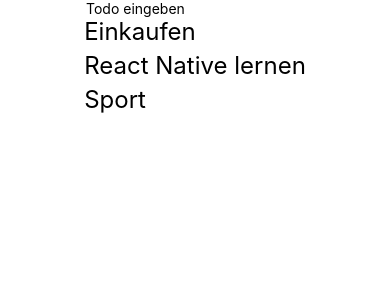
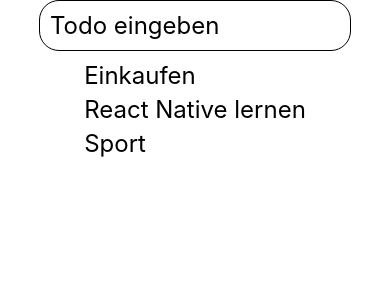
Before and after one commit to behrends/TodosRN, a React Native app: screen / in a window 390 px wide. Shown: the top 300 px of the page. Built offline with nearby package versions, Linux system fonts and the light colour scheme.

Commit message:
Textinput für neue Todos gestyled

```diff
--- a/components/NewTodo.js
+++ b/components/NewTodo.js
@@ -1,5 +1,18 @@
-import { TextInput } from 'react-native';
+import { StyleSheet, TextInput } from 'react-native';
 
 export default function NewTodo() {
-  return <TextInput placeholder="Todo eingeben" />;
+  return (
+    <TextInput style={styles.input} placeholder="Todo eingeben" />
+  );
 }
+
+const styles = StyleSheet.create({
+  input: {
+    width: '80%',
+    borderWidth: 1,
+    borderRadius: 20,
+    padding: 10,
+    marginBottom: 10,
+    fontSize: 24,
+  },
+});
```
